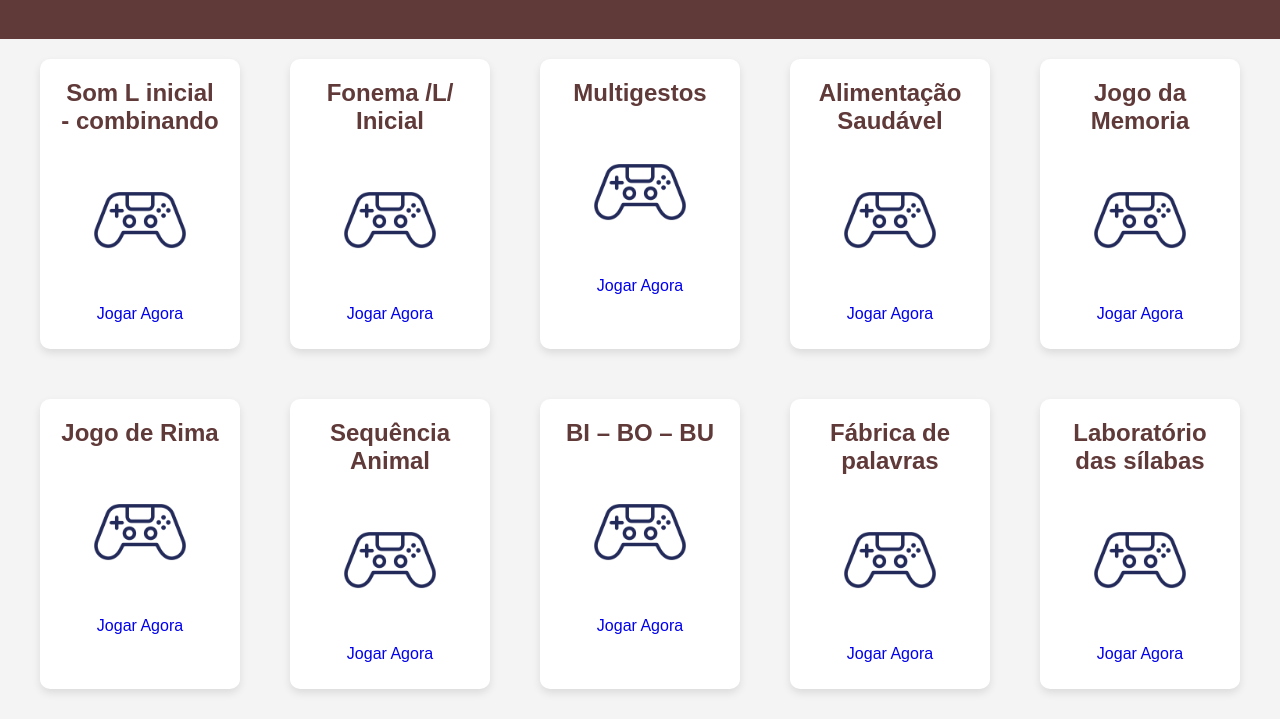
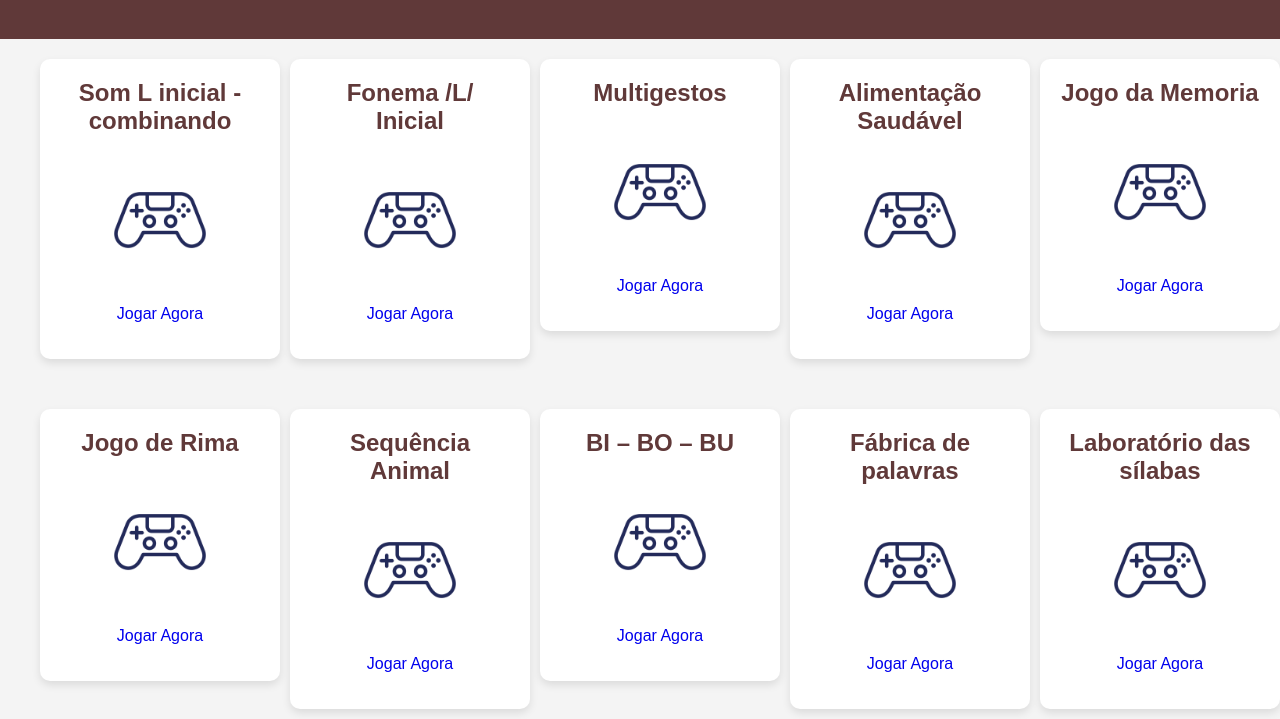
Before and after one commit to GabrielVSL/JogosCSPC, a plain HTML site: page anos/1ano.html in a window 1280 px wide. Shown: the part 81-800 px from the top of the page. Drawn offline with Linux system fonts and the light colour scheme.

Commit message:
Ajustando as grades

```diff
--- a/jogos.css
+++ b/jogos.css
@@ -30,12 +30,22 @@ main {
 }
 
 .grade {
+    display: block; /* Faz o link se comportar como um bloco */
     background-color: #fff;
     padding: 20px;
     border-radius: 10px;
     box-shadow: 0 4px 8px rgba(0, 0, 0, 0.1);
-    text-align: center; /* Centraliza todo o conteúdo */
-    height:250px;
+    text-align: center;
+    text-decoration: none; /* Remove o sublinhado do link */
+    color: inherit; /* Mantém a cor do texto padrão */
+    transition: transform 0.3s, box-shadow 0.3s;
+    width: 200px;
+    gap: 10px;
+}
+
+.grade:hover {
+    transform: translateY(-5px); /* Efeito de levantar ao passar o mouse */
+    box-shadow: 0 8px 16px rgba(0, 0, 0, 0.2);
 }
 
 .grade h2 {
--- a/style.css
+++ b/style.css
@@ -54,6 +54,8 @@ main {
     text-decoration: none; /* Remove o sublinhado do link */
     color: inherit; /* Mantém a cor do texto padrão */
     transition: transform 0.3s, box-shadow 0.3s;
+    width: 200px;
+    gap: 10px;
 }
 
 .grade:hover {
```
